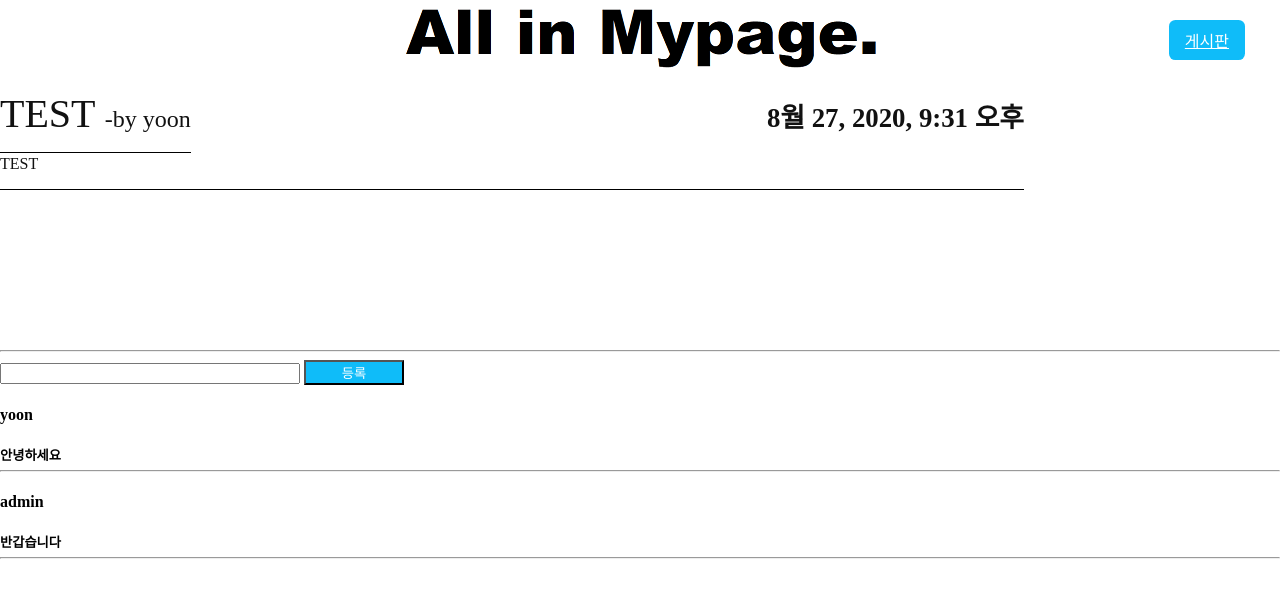
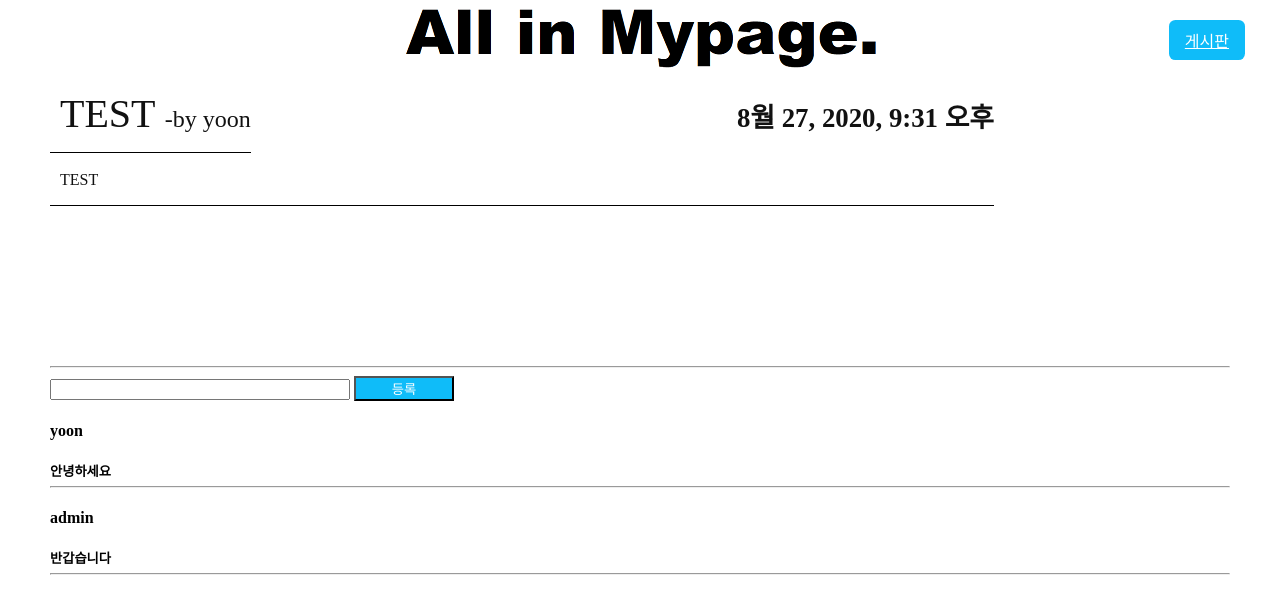
Before and after one commit to chiwon3/AIMProject, a Django app: page /board/detail/1 in a window 1280 px wide. Shown: the top 614 px of the page. Run offline with Django 3.2, Linux system fonts and the light colour scheme; data comes from the database, SQL or seed files in the repository; both versions use the stored data as it was after the commit; some libraries are stand-ins or nearby versions.

Commit message:
간만에 들어와서 감 잃고 게시판 깔짝

```diff
--- a/mypage/static/AIMcss/detail.css
+++ b/mypage/static/AIMcss/detail.css
@@ -5,6 +5,11 @@
 #rightnav {
     margin-right: 35px;
     margin-left : 5px;
+}
+
+.writebox{
+    margin-left: 50px;
+    margin-right: 50px;
 }
 
 .board_btn{
@@ -25,6 +30,7 @@ section{
 .dt_title{
     font-size:2.5rem;
     vertical-align: middle;
+    padding-left: 10px;
     padding-bottom:1rem;
     border-bottom:1.5px solid black;
     display : inline;
@@ -34,6 +40,8 @@ section{
 }
 .dt_desc{
     display:inline-block;
+    padding-top : 1rem;
+    padding-left : 10px;
     padding-bottom:1rem;
     /* line-height:1.5; */
 }
```
Also changed, not shown: db.sqlite3.
